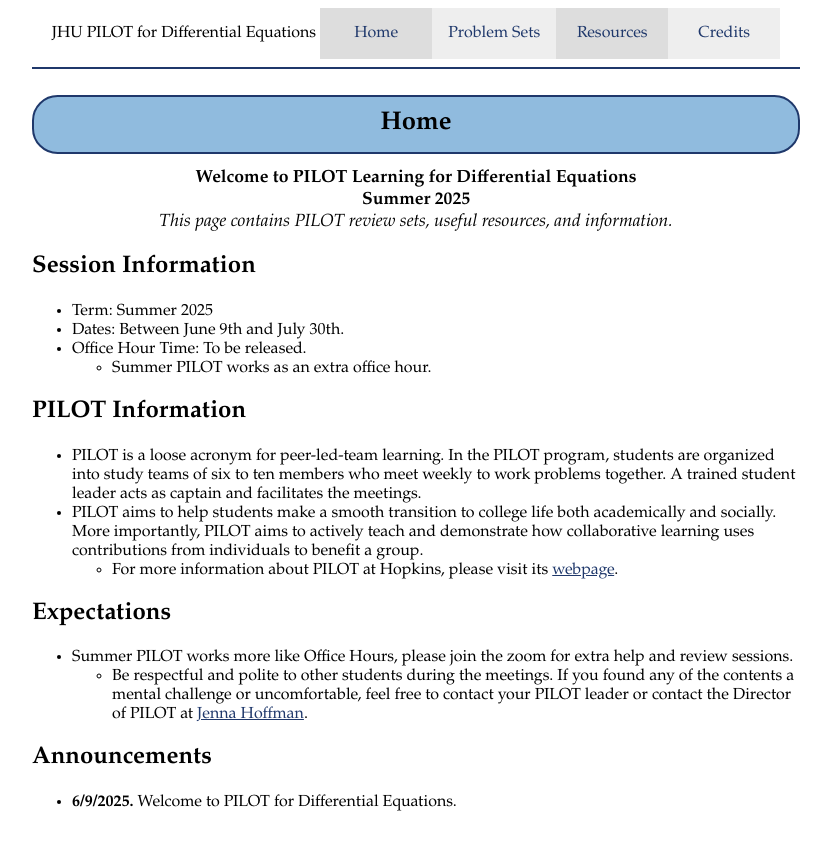
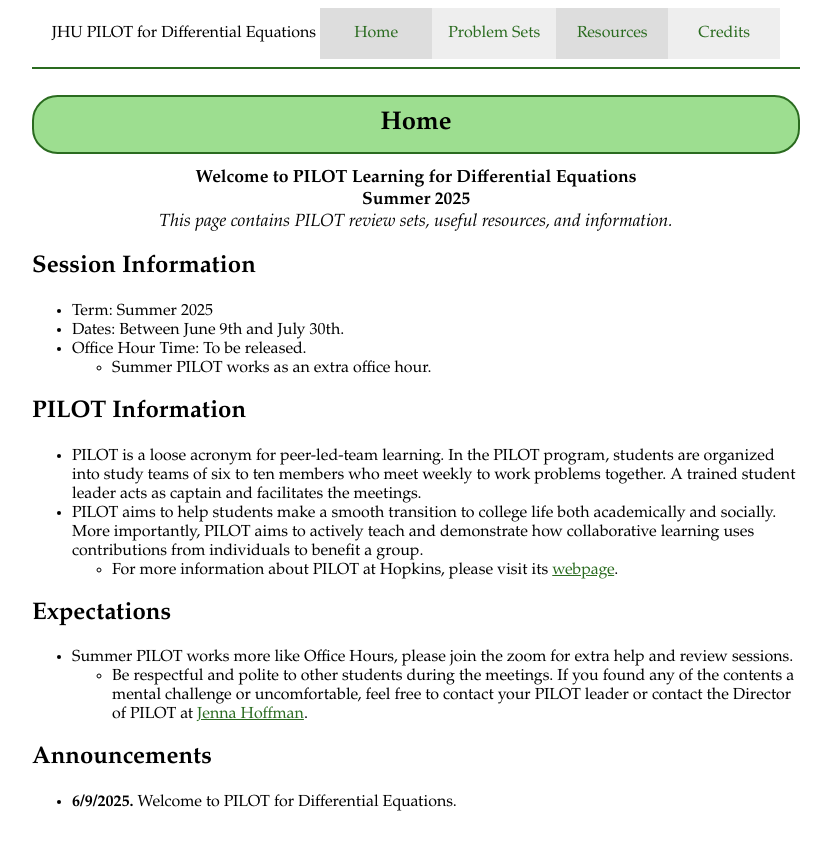
Before and after one commit to JHU-ODE-PILOT/SU25, a Jekyll site: the page built from index.md, in a window 1280 px wide. Shown: the top 850 px of the page, without its empty margins (224-1055 px from the left). Built offline with Jekyll 4.4.1, drawn with Linux system fonts in a browser that asks for light colours.

Commit message:
updated style

```diff
--- a/_layouts/default.html
+++ b/_layouts/default.html
@@ -39,8 +39,8 @@
 
     <script type="text/javascript">
       document.addEventListener('DOMContentLoaded', function() {
-        page.pageCategory = "{{page.category}}";
-        page.onLoad();
+        style.pageCategory = "{{page.category}}";
+        style.onLoad();
       });
     </script>
   </div>
--- a/css/style.css
+++ b/css/style.css
@@ -8,19 +8,19 @@ code {
 }
 
 h1 {
-  color: #1f386b;
+  color: #2a6b1f;
   /*border-top: 3px solid;
   border-bottom: 3px solid;
-  border-color: #1f386b;*/
+  border-color: #2a6b1f;*/
   margin-top: 1em;
 }
 
 a {
-  color: #1f386b;
+  color: #2a6b1f;
 }
 
 a:visited{
-  color: #1f386b;
+  color: #2a6b1f;
 }
 
 table {
@@ -54,8 +54,8 @@ tr:nth-child(even) {
   text-align: center;
   font-size: 160%;
   font-weight: bold;
-  background-color: #90bbde;
-  border: 2px solid #1f386b;
+  background-color: #9dde90;
+  border: 2px solid #2a6b1f;
   border-radius: 1em;
   padding-top: .5em;
   padding-bottom: .5em;
@@ -80,7 +80,7 @@ tr:nth-child(even) {
 */
 
 span.csf {
-  color: #1f386b;
+  color: #2a6b1f;
   font-weight: bold;
 }
 
@@ -119,7 +119,7 @@ span.csf {
 }
 
 #navbar li.active a {
-  background: #1f386b;
+  background: #2a6b1f;
   color: white;
 }
 
@@ -137,8 +137,8 @@ span.csf {
 #headerSep {
   height: 2px;
   border-width: 0;
-  color: #1f386b;
-  background-color: #1f386b;
+  color: #2a6b1f;
+  background-color: #2a6b1f;
 }
 
 div.highlighter-rouge, div.shell {
```
